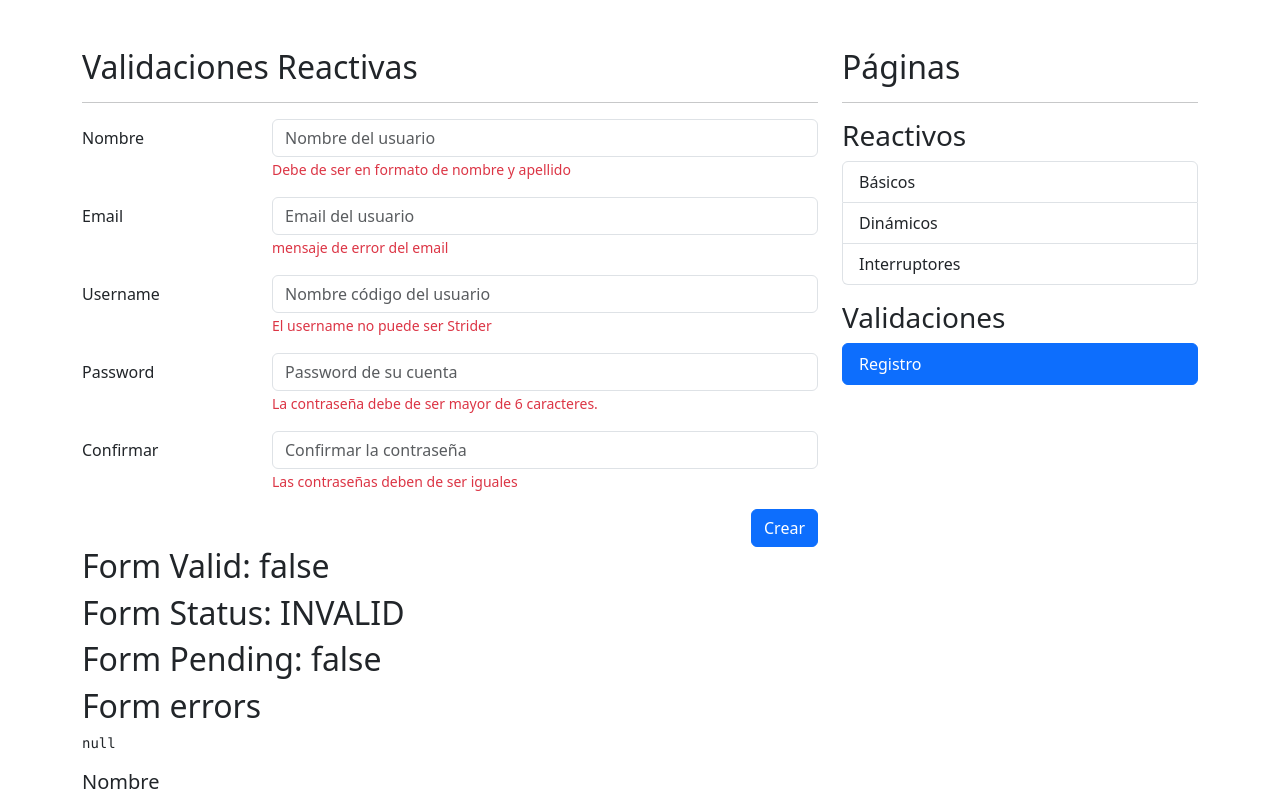
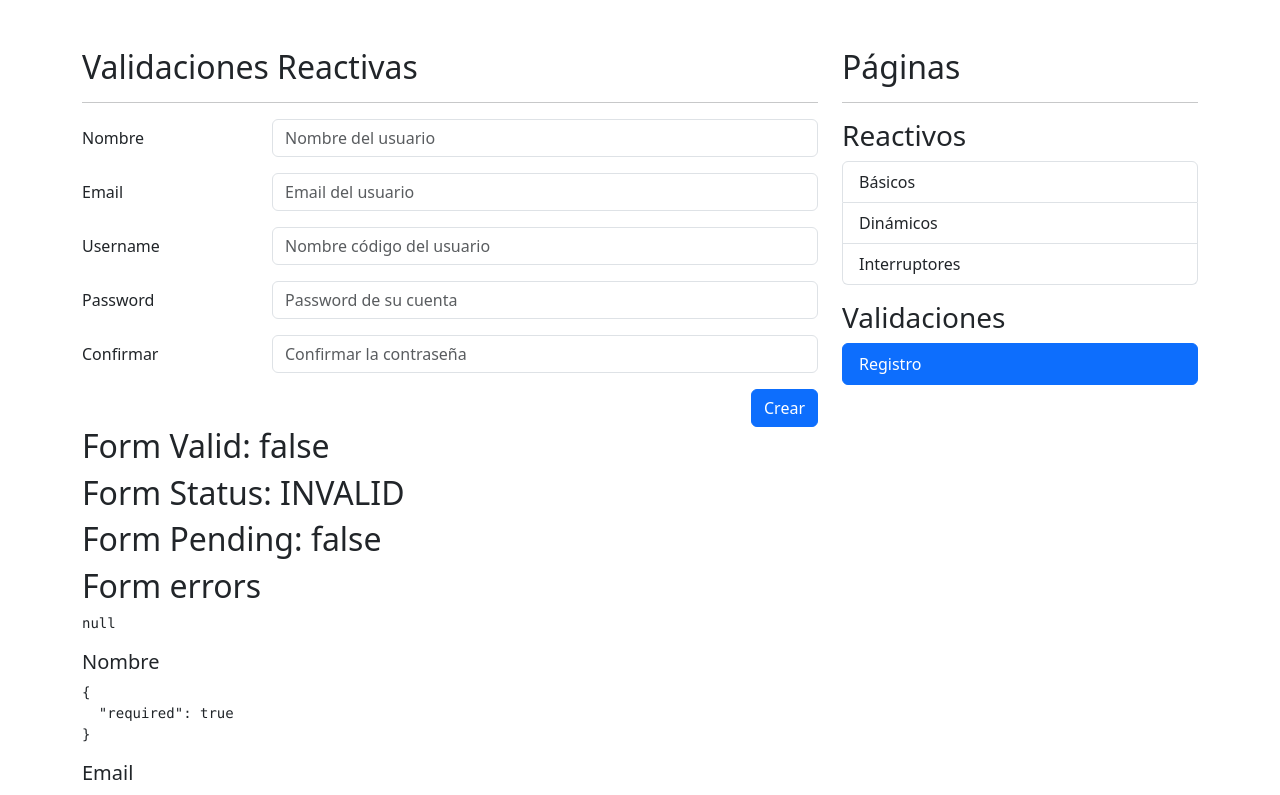
Before and after one commit to FranRDev/CursoAngularDeCeroAExpertoFernandoHerrera, an Angular app in the folder 07-formularios-app/: page /auth/registro in a window 1280 px wide. Shown: the top 795 px of the page. Built offline with nearby package versions, Linux system fonts and the light colour scheme.

Commit message:
Clase 255. Validator Service

```diff
--- a/07-formularios-app/src/app/auth/pages/registro/registro.component.html
+++ b/07-formularios-app/src/app/auth/pages/registro/registro.component.html
@@ -7,10 +7,11 @@
       <!-- Nombre -->
       <div class="row mb-3">
         <label class="col-sm-3 col-form-label">Nombre</label>
+
         <div class="col-sm-9">
           <input formControlName="nombre" type="text" class="form-control" placeholder="Nombre del usuario">
 
-          <span class="form-text text-danger">
+          <span *ngIf="esCampoValido('nombre')" class="form-text text-danger">
             Debe de ser en formato de nombre y apellido
           </span>
         </div>
@@ -19,9 +20,11 @@
       <!-- Email -->
       <div class="row mb-3">
         <label class="col-sm-3 col-form-label">Email</label>
+
         <div class="col-sm-9">
           <input formControlName="correo" type="email" class="form-control" placeholder="Email del usuario">
-          <span class="form-text text-danger">
+
+          <span *ngIf="esCampoValido('correo')" class="form-text text-danger">
             mensaje de error del email
           </span>
         </div>
@@ -30,9 +33,11 @@
       <!-- Username -->
       <div class="row mb-3">
         <label class="col-sm-3 col-form-label">Username</label>
+
         <div class="col-sm-9">
           <input formControlName="usuario" type="text" class="form-control" placeholder="Nombre código del usuario">
-          <span class="form-text text-danger">
+
+          <span *ngIf="esCampoValido('usuario')" class="form-text text-danger">
             El username no puede ser Strider
           </span>
         </div>
@@ -41,10 +46,11 @@
       <!-- Password -->
       <div class="row mb-3">
         <label class="col-sm-3 col-form-label">Password</label>
+
         <div class="col-sm-9">
           <input formControlName="clave" type="password" class="form-control" placeholder="Password de su cuenta">
 
-          <span class="form-text text-danger">
+          <span *ngIf="esCampoValido('clave')" class="form-text text-danger">
             La contraseña debe de ser mayor de 6 caracteres.
           </span>
         </div>
@@ -53,10 +59,11 @@
       <!-- Password2 -->
       <div class="row mb-3">
         <label class="col-sm-3 col-form-label">Confirmar</label>
+
         <div class="col-sm-9">
           <input formControlName="claveRepetida" type="password" class="form-control" placeholder="Confirmar la contraseña">
 
-          <span class="form-text text-danger">
+          <span *ngIf="esCampoValido('claveRepetida')" class="form-text text-danger">
             Las contraseñas deben de ser iguales
           </span>
         </div>
--- a/07-formularios-app/src/app/auth/pages/registro/registro.component.ts
+++ b/07-formularios-app/src/app/auth/pages/registro/registro.component.ts
@@ -1,24 +1,26 @@
 import { Component } from '@angular/core';
 import { FormBuilder, FormGroup, Validators } from '@angular/forms';
 
-import * as Validadores from '../../../shared/validators/validaciones';
-import { patronCorreo } from '../../../shared/validators/validaciones';
+import { ValidacionesService } from '../../../shared/services/validaciones.service';
 
 @Component({ templateUrl: './registro.component.html' })
 export class PaginaRegistroComponent {
 
   public formulario: FormGroup = this.fb.group({
-    nombre: ['', [Validators.required, Validators.pattern(Validadores.patronNombreYApellido)]],
-    correo: ['', [Validators.required, Validators.pattern(Validadores.patronCorreo)]],
-    usuario: ['', [Validators.required, Validadores.puedeSerFranRDev]],
+    nombre: ['', [Validators.required, Validators.pattern(this.servicioValidaciones.patronNombreYApellido)]],
+    correo: ['', [Validators.required, Validators.pattern(this.servicioValidaciones.patronCorreo)]],
+    usuario: ['', [Validators.required, this.servicioValidaciones.puedeSerFranRDev]],
     clave: ['', [Validators.required]],
     claveRepetida: ['', [Validators.required]]
   });
 
-  constructor(private fb: FormBuilder) { }
+  constructor(
+    private fb: FormBuilder,
+    private servicioValidaciones: ValidacionesService
+  ) { }
 
   esCampoValido(campo: string) {
-    // TODO: Obtener de servicio
+    return this.servicioValidaciones.esCampoValido(this.formulario, campo);
   }
 
   guardar(): void {
--- /dev/null
+++ b/07-formularios-app/src/app/shared/services/validaciones.service.ts
@@ -0,0 +1,22 @@
+import { Injectable } from '@angular/core';
+import { FormControl, FormGroup, ValidationErrors } from '@angular/forms';
+
+@Injectable({ providedIn: 'root' })
+export class ValidacionesService {
+
+  public patronNombreYApellido: string = '([a-zA-Z]+) ([a-zA-Z]+)';
+  public patronCorreo: string = "^[a-z0-9._%+-]+@[a-z0-9.-]+\\.[a-z]{2,4}$";
+
+  constructor() { }
+
+  puedeSerFranRDev = (control: FormControl): ValidationErrors | null => {
+    const valor: string = control.value.trim().toLowerCase();
+    if (valor === 'franrdev') { return { noFranRDev: true } }
+    return null;
+  }
+
+  esCampoValido(formulario: FormGroup, campo: string): boolean | null {
+    return formulario.controls[campo].errors && formulario.controls[campo].touched;
+  }
+
+}
```
